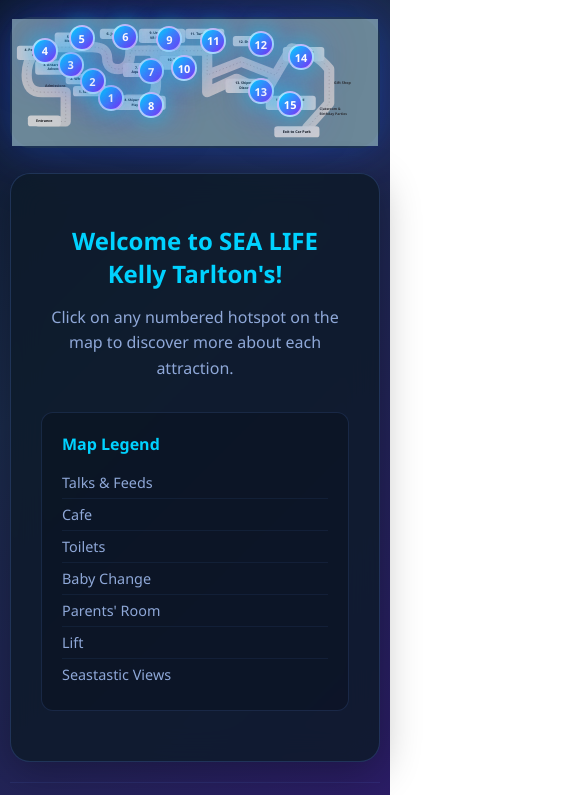
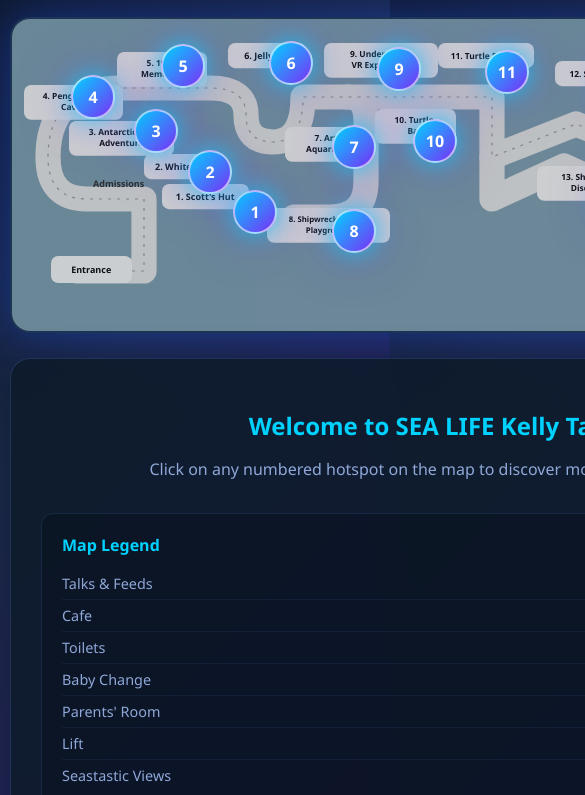
Before and after one commit to az395911/aquarium-map, a plain HTML site: page index.html in a window 390 px wide. Shown: the part 128-923 px from the top of the page, 585 px wide, since content can reach past the window. Drawn offline with Linux system fonts and the light colour scheme; a script that the page names is missing.

Commit message:
Update CSS.css

```diff
--- a/CSS.css
+++ b/CSS.css
@@ -447,6 +447,7 @@
 }
 
 @media (max-width: 600px) {
+
     .container {
         padding: 10px;
     }
@@ -455,13 +456,28 @@
         font-size: 1.5rem;
     }
 
+    .map-container {
+        overflow-x: auto;
+        overflow-y: hidden;
+        -webkit-overflow-scrolling: touch;
+    }
+
+    .map-content {
+        width: 900px;
+    }
+
+    .map-image {
+        width: 100%;
+        height: auto;
+    }
+
     .hotspot {
-        width: 26px;
-        height: 26px;
+        width: 44px;
+        height: 44px;
     }
 
     .hotspot-number {
-        font-size: 11px;
+        font-size: 16px;
         border-width: 2px;
     }
 
```
